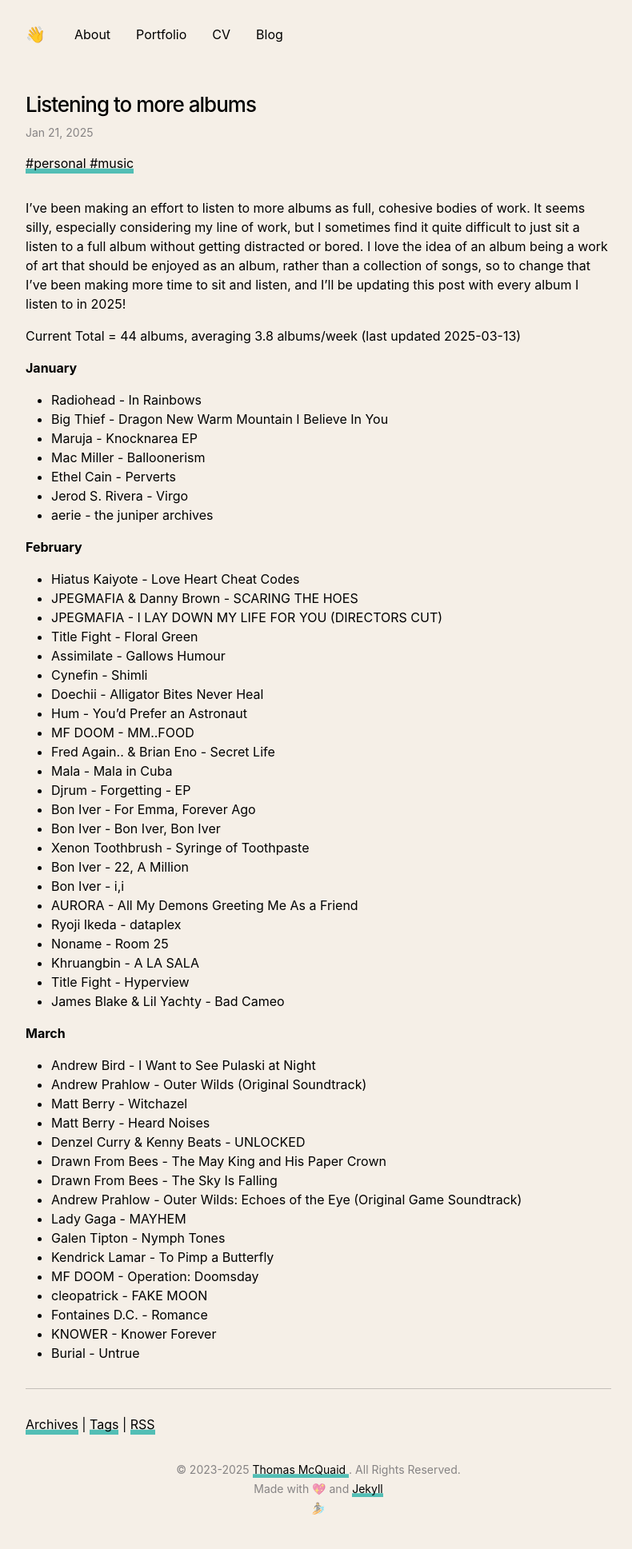
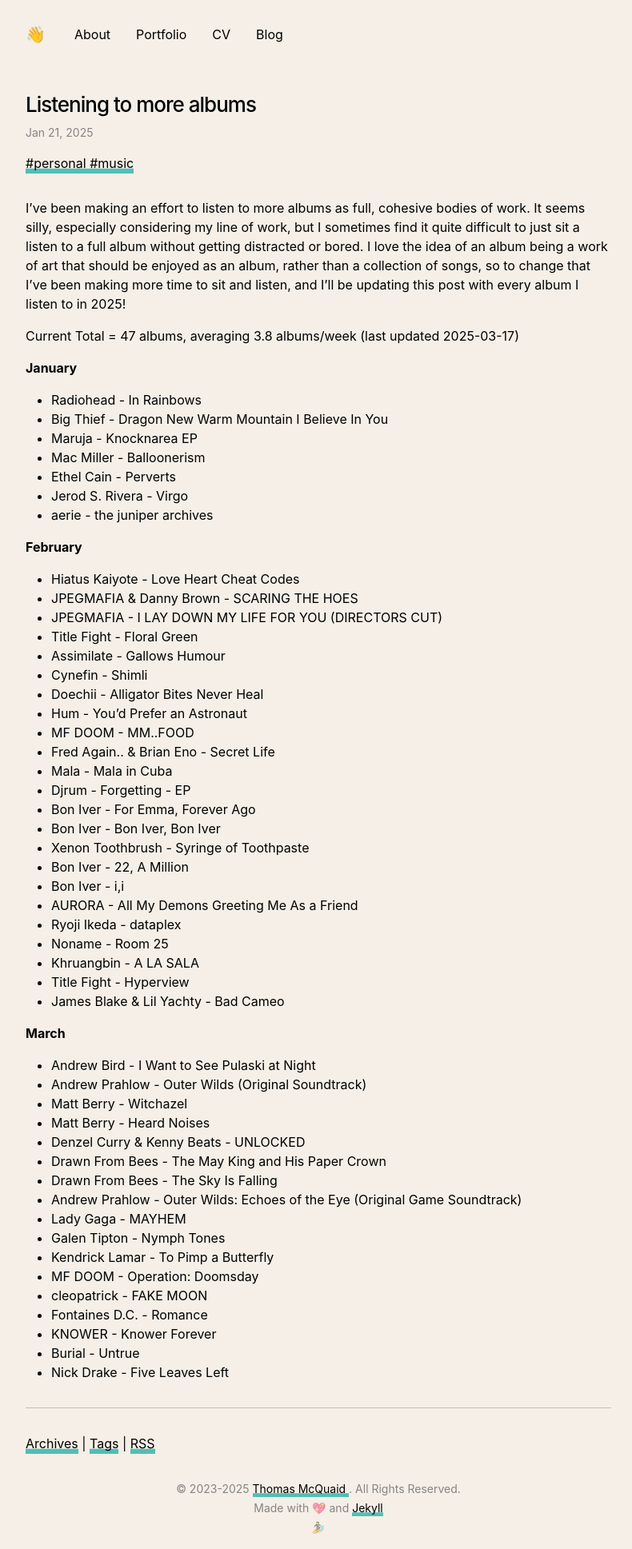
Before and after one commit to thomasmcquaidee/thomasmcquaidee.github.io, a Jekyll site: the page built from _posts/2025-01-21-listening-to-more-albums.md, in a window 1280 px wide. Shown: the whole page at 80% size, without its empty margins (242-1032 px from the left). Built offline with Jekyll 4.4.1, drawn with Linux system fonts in a browser that asks for light colours; before the commit the page ends 1913 px from its top, so only the background shows below that.

Commit message:
Update 2025-01-21-listening-to-more-albums.md

```diff
--- a/_posts/2025-01-21-listening-to-more-albums.md
+++ b/_posts/2025-01-21-listening-to-more-albums.md
@@ -9,7 +9,7 @@
 
 I've been making an effort to listen to more albums as full, cohesive bodies of work. It seems silly, especially considering my line of work, but I sometimes find it quite difficult to just sit a listen to a full album without getting distracted or bored. I love the idea of an album being a work of art that should be enjoyed as an album, rather than a collection of songs, so to change that I've been making more time to sit and listen, and I'll be updating this post with every album I listen to in 2025!
 
-Current Total = 44 albums, averaging 3.8 albums/week (last updated 2025-03-13)
+Current Total = 47 albums, averaging 3.8 albums/week (last updated 2025-03-17)
 
 
 **January**
@@ -63,3 +63,4 @@
 - Fontaines D.C. - Romance
 - KNOWER - Knower Forever
 - Burial - Untrue
+- Nick Drake - Five Leaves Left
```
